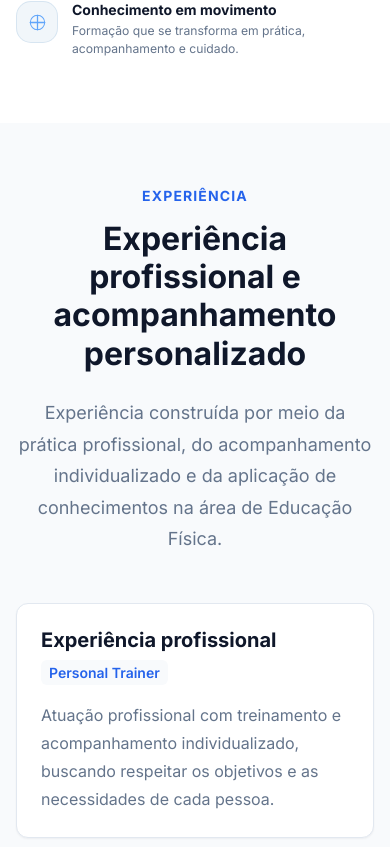
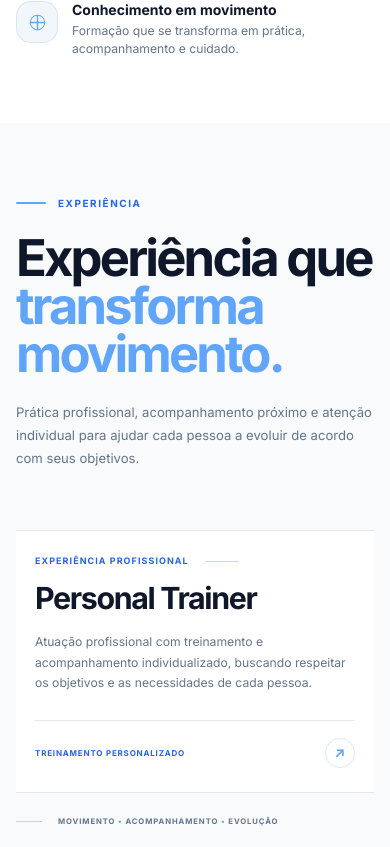
Before and after one commit to JoseWenned/front-portfolio-erilene, a Next.js app in the folder erline-portfolio-frontend/: page / in a window 390 px wide. Shown: the part 4937-5784 px from the top of the page. Built offline with nearby package versions, Linux system fonts and the light colour scheme.

Commit message:
fix: Atualização de estilo moderno componente experiencia

```diff
--- a/erline-portfolio-frontend/src/features/Experiencia/Experiencia.feature.tsx
+++ b/erline-portfolio-frontend/src/features/Experiencia/Experiencia.feature.tsx
@@ -5,7 +5,7 @@ import styles from "./experiencia.module.scss";
 
 const experiences = [
   {
-    company: "Experiência profissional",
+    period: "Experiência profissional",
     role: "Personal Trainer",
     description:
       "Atuação profissional com treinamento e acompanhamento individualizado, buscando respeitar os objetivos e as necessidades de cada pessoa.",
@@ -20,40 +20,77 @@ export function Experiencia() {
     >
       <Container>
         <div className={styles.header}>
-          <p className={styles.eyebrow}>Experiência</p>
+          <div className={styles.headerLabel}>
+            <span className={styles.labelLine} />
 
+            <span>Experiência</span>
+          </div>
+
+          <div className={styles.headerContent}>
             <h2 className={styles.title}>
-            Experiência profissional e acompanhamento personalizado
+              Experiência que
+              <span> transforma movimento.</span>
             </h2>
 
             <p className={styles.description}>
-            Experiência construída por meio da prática profissional,
-            do acompanhamento individualizado e da aplicação de
-            conhecimentos na área de Educação Física.
+              Prática profissional, acompanhamento próximo e
+              atenção individual para ajudar cada pessoa a
+              evoluir de acordo com seus objetivos.
             </p>
           </div>
+        </div>
 
-        <div className={styles.list}>
-          {experiences.map((experience) => (
+        <div className={styles.experienceList}>
+          {experiences.map((experience, index) => (
             <article
-              key={`${experience.company}-${experience.role}`}
-              className={styles.card}
+              key={`${experience.period}-${experience.role}`}
+              className={styles.experience}
             >
-              <div className={styles.cardHeader}>
-                <span className={styles.company}>
-                  {experience.company}
+              <div className={styles.experienceNumber}>
+                {String(index + 1).padStart(2, "0")}
+              </div>
+
+              <div className={styles.experienceMain}>
+                <div className={styles.experienceMeta}>
+                  <span className={styles.period}>
+                    {experience.period}
                   </span>
 
-                <span className={styles.role}>
+                  <span className={styles.metaLine} />
+                </div>
+
+                <h3 className={styles.role}>
                   {experience.role}
+                </h3>
+
+                <p className={styles.experienceDescription}>
+                  {experience.description}
+                </p>
+
+                <div className={styles.experienceBottom}>
+                  <span>
+                    Treinamento personalizado
+                  </span>
+
+                  <span
+                    className={styles.arrow}
+                    aria-hidden="true"
+                  >
+                    ↗
                   </span>
                 </div>
-
-              <p className={styles.cardDescription}>
-                {experience.description}
-              </p>
+              </div>
             </article>
           ))}
+        </div>
+
+        <div className={styles.footer}>
+          <span className={styles.footerLine} />
+
+          <p>
+            Movimento <span>•</span> acompanhamento{" "}
+            <span>•</span> evolução
+          </p>
         </div>
       </Container>
     </Section>
--- a/erline-portfolio-frontend/src/features/Experiencia/experiencia.module.scss
+++ b/erline-portfolio-frontend/src/features/Experiencia/experiencia.module.scss
@@ -1,127 +1,372 @@
 .experiencia {
+  position: relative;
+  overflow: hidden;
   background-color: var(--color-background);
 }
 
+/* HEADER */
+
 .header {
-  max-width: 720px;
-  margin-bottom: var(--spacing-3xl);
+  display: grid;
+  gap: 2rem;
+  align-items: start;
+  margin-bottom: clamp(70px, 10vw, 120px);
 }
 
-.eyebrow {
-  margin: 0 0 var(--spacing-md);
-
+.headerLabel {
+  display: flex;
+  align-items: center;
+  gap: 12px;
+  padding-top: 12px;
   color: var(--color-primary-dark);
-  font-size: var(--font-size-sm);
+  font-size: 0.68rem;
   font-weight: var(--font-weight-bold);
-  letter-spacing: 0.08em;
+  letter-spacing: 0.16em;
+  line-height: 1;
   text-transform: uppercase;
 }
 
+.labelLine {
+  width: 30px;
+  height: 2px;
+  border-radius: 999px;
+  background-color: var(--color-primary);
+}
+
+.headerContent {
+  max-width: 820px;
+}
+
 .title {
-  margin: 0 0 var(--spacing-lg);
+  max-width: 780px;
+  margin: 0;
+  color: var(--color-text);
+  font-size: clamp(3.2rem, 6vw, 5.8rem);
+  font-weight: var(--font-weight-bold);
+  line-height: 0.94;
+  letter-spacing: -0.055em;
+}
 
-  color: var(--color-text);
-  font-size: var(--font-size-4xl);
-  font-weight: var(--font-weight-bold);
-  line-height: var(--line-height-tight);
+.title span {
+  display: block;
+  color: var(--color-primary);
+  margin-bottom: var(--spacing-lg);
 }
 
 .description {
-  max-width: 640px;
-  margin: 0;
-
-  color: var(--color-text-muted);
-  font-size: var(--font-size-lg);
-  line-height: var(--line-height-relaxed);
-}
-
-.list {
-  display: grid;
-  gap: var(--spacing-lg);
-
-  max-width: 900px;
-  margin: 0 auto;
-}
-
-.card {
-  padding: var(--spacing-xl);
-
-  background-color: var(--color-surface);
-  border: 1px solid var(--color-border);
-  border-radius: var(--radius-lg);
-  box-shadow: var(--shadow-sm);
-
-  transition:
-    transform var(--transition-normal),
-    box-shadow var(--transition-normal);
-}
-
-.card:hover {
-  transform: translateY(-4px);
-  box-shadow: var(--shadow-md);
-}
-
-.cardHeader {
-  display: flex;
-  align-items: flex-start;
-  justify-content: space-between;
-  gap: var(--spacing-lg);
-
-  margin-bottom: var(--spacing-md);
-}
-
-.company {
-  color: var(--color-text);
-  font-size: var(--font-size-xl);
-  font-weight: var(--font-weight-bold);
-}
-
-.role {
-  flex-shrink: 0;
-
-  padding: var(--spacing-xs) var(--spacing-sm);
-
-  color: var(--color-primary-dark);
-  background-color: var(--color-background);
-  border-radius: var(--radius-sm);
-
-  font-size: var(--font-size-sm);
-  font-weight: var(--font-weight-semibold);
-}
-
-.cardDescription {
-  margin: 0;
-
+  max-width: 590px;
+  margin: 30px 0 0;
   color: var(--color-text-muted);
   font-size: var(--font-size-md);
   line-height: var(--line-height-relaxed);
 }
 
+/* EXPERIENCE */
+
+.experienceList {
+  max-width: 1040px;
+  margin: 0 auto;
+}
+
+.experience {
+  display: grid;
+  grid-template-columns: 80px minmax(0, 1fr);
+  gap: 34px;
+  align-items: start;
+}
+
+.experienceNumber {
+  padding-top: 8px;
+  color: rgba(31, 105, 170, 0.35);
+  font-size: 0.7rem;
+  font-weight: var(--font-weight-bold);
+  letter-spacing: 0.14em;
+  text-align: right;
+}
+
+.experienceMain {
+  position: relative;
+  padding: 42px 46px 36px;
+  border-top: 1px solid var(--color-border);
+  border-bottom: 1px solid var(--color-border);
+  background-color: var(--color-surface);
+  transition:
+    border-color 300ms ease,
+    transform 300ms cubic-bezier(0.22, 1, 0.36, 1),
+    box-shadow 300ms ease;
+}
+
+.experienceMain::before {
+  content: "";
+  position: absolute;
+  top: 0;
+  left: 0;
+  width: 3px;
+  height: 0;
+  background-color: var(--color-primary);
+  transition: height 350ms ease;
+}
+
+.experienceMain:hover {
+  border-color: rgba(31, 105, 170, 0.16);
+  box-shadow:
+    0 20px 50px rgba(15, 23, 42, 0.045);
+  transform: translateX(5px);
+}
+
+.experienceMain:hover::before {
+  height: 100%;
+}
+
+/* META */
+
+.experienceMeta {
+  display: flex;
+  align-items: center;
+  gap: 16px;
+}
+
+.period {
+  color: var(--color-primary-dark);
+  font-size: 0.65rem;
+  font-weight: var(--font-weight-bold);
+  letter-spacing: 0.12em;
+  line-height: 1;
+  text-transform: uppercase;
+}
+
+.metaLine {
+  width: 34px;
+  height: 1px;
+  background-color: rgba(31, 105, 170, 0.25);
+}
+
+/* ROLE */
+
+.role {
+  margin: 22px 0 0;
+  color: var(--color-text);
+  font-size: clamp(2.2rem, 4vw, 3.7rem);
+  font-weight: var(--font-weight-bold);
+  line-height: 0.98;
+  letter-spacing: -0.045em;
+}
+
+.experienceDescription {
+  max-width: 650px;
+  margin: 22px 0 0;
+  color: var(--color-text-muted);
+  font-size: var(--font-size-md);
+  line-height: var(--line-height-relaxed);
+}
+
+/* BOTTOM */
+
+.experienceBottom {
+  display: flex;
+  align-items: center;
+  justify-content: space-between;
+  gap: 20px;
+  margin-top: 34px;
+  padding-top: 20px;
+  border-top: 1px solid var(--color-border);
+  color: var(--color-primary-dark);
+  font-size: 0.62rem;
+  font-weight: var(--font-weight-bold);
+  letter-spacing: 0.1em;
+  text-transform: uppercase;
+}
+
+.arrow {
+  display: flex;
+  align-items: center;
+  justify-content: center;
+  width: 34px;
+  height: 34px;
+  border: 1px solid rgba(31, 105, 170, 0.15);
+  border-radius: 50%;
+  color: var(--color-primary);
+  font-size: 1rem;
+  transition:
+    background-color 250ms ease,
+    color 250ms ease,
+    transform 250ms ease;
+}
+
+.experienceMain:hover .arrow {
+  background-color: var(--color-primary);
+  color: #ffffff;
+  transform: translate(2px, -2px);
+}
+
+/* FOOTER */
+
+.footer {
+  display: flex;
+  align-items: center;
+  justify-content: flex-end;
+  gap: 16px;
+  max-width: 1040px;
+  margin: 28px auto 0;
+}
+
+.footerLine {
+  width: 40px;
+  height: 1px;
+  background-color: rgba(31, 105, 170, 0.25);
+}
+
+.footer p {
+  margin: 0;
+  color: var(--color-text-muted);
+  font-size: 0.62rem;
+  font-weight: var(--font-weight-bold);
+  letter-spacing: 0.12em;
+  text-transform: uppercase;
+}
+
+.footer p span {
+  color: var(--color-primary);
+}
+
+/* TABLET */
+
+@media (max-width: 900px) {
+  .header {
+    grid-template-columns: 1fr;
+    gap: 26px;
+  }
+
+  .headerContent {
+    max-width: 760px;
+  }
+
+  .experience {
+    grid-template-columns: 55px minmax(0, 1fr);
+    gap: 24px;
+  }
+
+  .experienceMain {
+    padding: 38px 36px 32px;
+  }
+}
+
+/* MOBILE */
+
 @media (max-width: 768px) {
   .header {
-    margin-bottom: var(--spacing-2xl);
-    text-align: center;
+    margin-bottom: 60px;
+  }
+
+  .headerLabel {
+    font-size: 0.62rem;
   }
 
   .title {
-    font-size: var(--font-size-3xl);
+    font-size: clamp(2.8rem, 11vw, 4.3rem);
   }
 
   .description {
-    margin-right: auto;
-    margin-left: auto;
+    margin-top: 24px;
+    font-size: 0.82rem;
   }
 
-  .cardHeader {
-    flex-direction: column;
-    gap: var(--spacing-sm);
+  .experience {
+    grid-template-columns: 1fr;
+    gap: 0;
+  }
+
+  .experienceNumber {
+    display: none;
+  }
+
+  .experienceMain {
+    padding: 30px 24px 28px;
   }
 
   .role {
-    align-self: flex-start;
+    margin-top: 18px;
+    font-size: clamp(2rem, 9vw, 2.8rem);
   }
 
-  .card {
-    padding: var(--spacing-lg);
+  .experienceDescription {
+    margin-top: 18px;
+    font-size: 0.8rem;
+  }
+
+  .experienceBottom {
+    margin-top: 26px;
+    padding-top: 17px;
+    font-size: 0.55rem;
+  }
+
+  .footer {
+    justify-content: flex-start;
+    margin-top: 24px;
+  }
+
+  .footer p {
+    font-size: 0.52rem;
   }
 }
+
+/* SMALL MOBILE */
+
+@media (max-width: 480px) {
+  .title {
+    font-size: clamp(2.5rem, 13vw, 3.5rem);
+  }
+
+  .experienceMain {
+    padding: 26px 19px 24px;
+  }
+
+  .period {
+    font-size: 0.56rem;
+  }
+
+  .role {
+    font-size: 1.9rem;
+  }
+
+  .experienceDescription {
+    font-size: 0.76rem;
+    line-height: 1.7;
+  }
+
+  .experienceBottom {
+    font-size: 0.5rem;
+  }
+
+  .arrow {
+    width: 30px;
+    height: 30px;
+    font-size: 0.85rem;
+  }
+
+  .footerLine {
+    width: 26px;
+  }
+
+  .footer p {
+    font-size: 0.48rem;
+  }
+}
+
+/* REDUCED MOTION */
+
+@media (prefers-reduced-motion: reduce) {
+  .experienceMain,
+  .experienceMain::before,
+  .arrow {
+    transition: none;
+  }
+
+  .experienceMain:hover {
+    transform: none;
+  }
+
+  .experienceMain:hover .arrow {
+    transform: none;
+  }
+}
```
Lines whose indentation alone changed are shown as unchanged.
